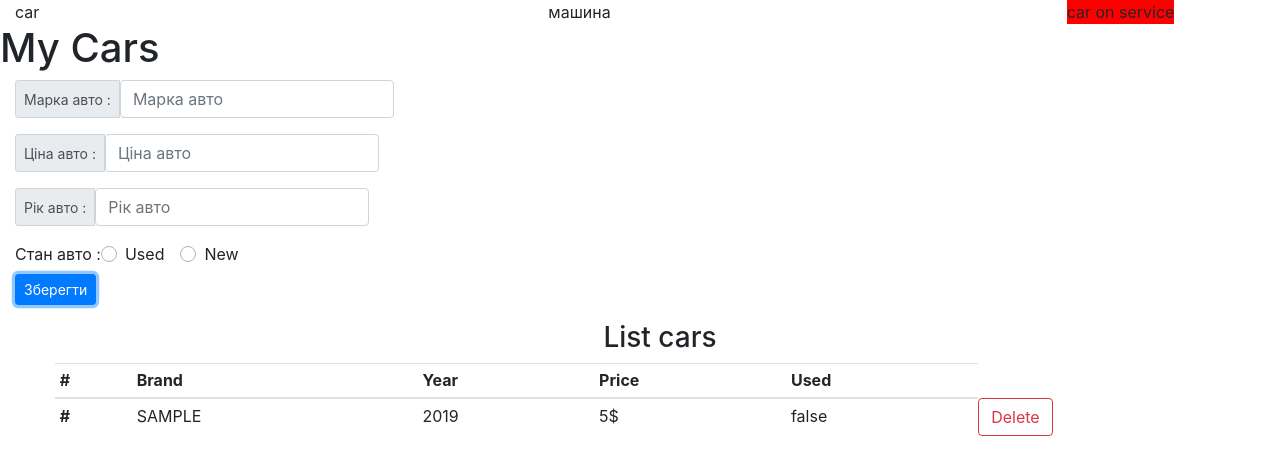
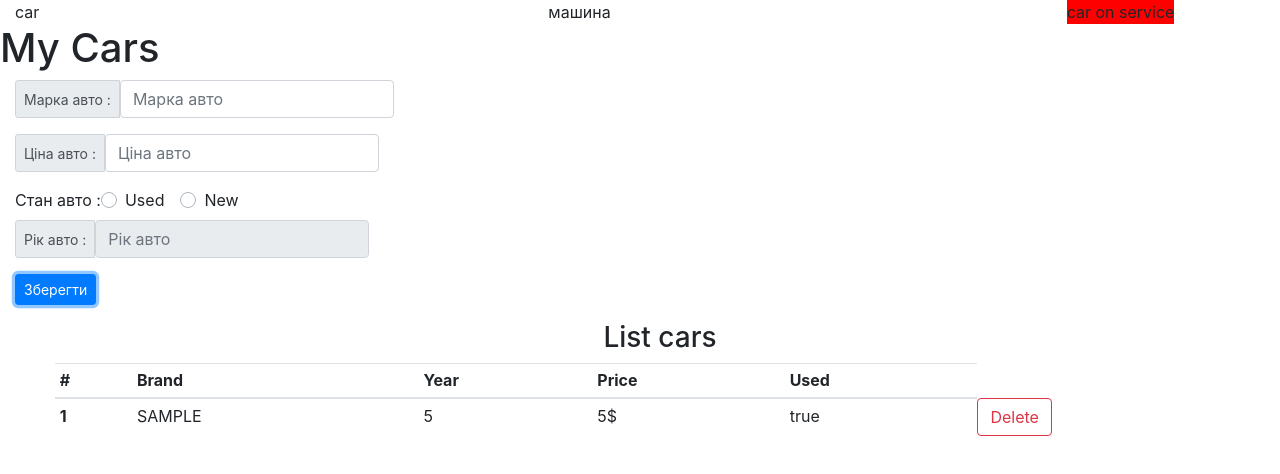
Before and after one commit to krainskyi/krainskyi_work, an Angular app: page / in a window 1280 px wide. Both pictures are taken after typing "Sample", "5", "5" into the empty fields and a click on the button "Зберегти". Shown: the top 474 px of the page. Built offline with nearby package versions, Linux system fonts and the light colour scheme.

Commit message:
mycars demo 19.08 work

```diff
--- a/src/app/cars/cars.component.html
+++ b/src/app/cars/cars.component.html
@@ -41,28 +41,29 @@
           class="form-control" aria-label="Sizing example input" aria-describedby="inputGroup-sizing-sm">
         </div>
       </div>
+      <div>
+          <label> Стан авто :</label>
+          <div class="custom-control custom-radio custom-control-inline">
+            <input  type="radio" id="customRadioInline1" class="custom-control-input" name="customRadioInline1"
+              [value]="true" [(ngModel)]="car.used">
+            <label class="custom-control-label" for="customRadioInline1">Used</label>
+          </div>
+          <div class="custom-control custom-radio custom-control-inline">
+            <input type="radio" id="customRadioInline2" class="custom-control-input" name="customRadioInline1"
+             [value]="false" [(ngModel)]="car.used">
+            <label class="custom-control-label" for="customRadioInline2">New</label>
+          </div>
+        </div>
 
       <div class="input-group input-group-sm mb-3">
         <div class="input-group-prepend">
           <span class="input-group-text" id="inputGroup-sizing-sm">Рік авто :</span>
-          <input type="number"   placeholder="Рік авто"  name="year" [(ngModel)]="car.year"
+          <input type="number"   placeholder="Рік авто"  name="year" [(ngModel)]="car.year" [disabled]="!car.used"
           class="form-control" aria-label="Sizing example input" aria-describedby="inputGroup-sizing-sm">
         </div>
 
       </div>
-      <div>
-        <label> Стан авто :</label>
-        <div class="custom-control custom-radio custom-control-inline">
-          <input type="radio" id="customRadioInline1" class="custom-control-input" name="customRadioInline1"
-            [value]="true" [(ngModel)]="car.used">
-          <label class="custom-control-label" for="customRadioInline1">Used</label>
-        </div>
-        <div class="custom-control custom-radio custom-control-inline">
-          <input type="radio"  id="customRadioInline2" name="customRadioInline1" class="custom-control-input"
-            name="customRadioInline1" [value]="false" [(ngModel)]="car.used">
-          <label class="custom-control-label" for="customRadioInline2">New</label>
-        </div>
-      </div>
+
       <p><button class="btn btn-primary btn-sm" type="submit">Зберегти</button></p>
       <ul>
         <div>
@@ -79,7 +80,7 @@
             </thead>
             <tbody>
               <tr *ngFor="let car of cars; let i = index" [appCarsDirect]="'orange'" [car]="car">
-                <th scope="row">#</th>
+                <th scope="row">{{i+1}}</th>
                 <td>{{car.brand | uppercase}}</td>
                 <td>{{car.year}}</td>
                 <td>{{car.price }}$</td>
--- a/src/app/cars/cars.component.ts
+++ b/src/app/cars/cars.component.ts
@@ -15,27 +15,33 @@ export class CarsComponent implements OnInit {
   ngOnInit() {
   }
   public cars: any = [];
-  public car = { brand: '', price: '', year: '', used: false };
+  public car = { brand: '', price: '', year: '', used: true };
 
   world: string = 'car';
   translation: string = 'машина';
   status: boolean = false;
 
-
-  getWorldStatus() {
+  getWorldStatus(){
     return this.status ? 'car work' : 'car on service';
 
   }
-  public sortA(cars) {
-    cars.sort((a, b) => {
-      return a.price - b.price
+
+  public sortA(cars){
+    cars.sort((a,b)=>{
+      return a.price-b.price
     })
 
+}
+
+  carDelete(index){
+    this.carService.deleteCar(index)
   }
-  carPush(newCar) {
+
+  carPush(newCar){
     this.carService.addCar(newCar)
     this.cars = this.carService.cars;
   }
 
 
+
 }
```
